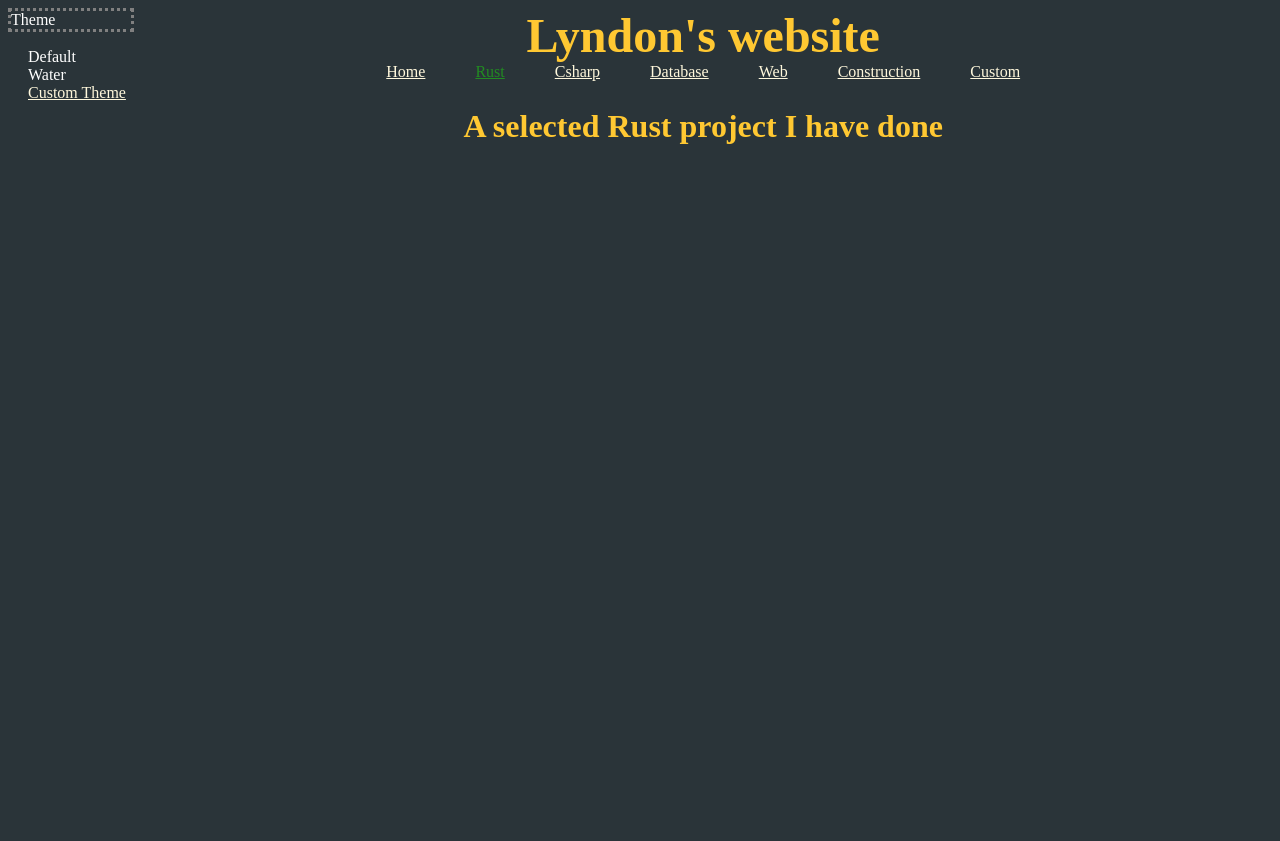
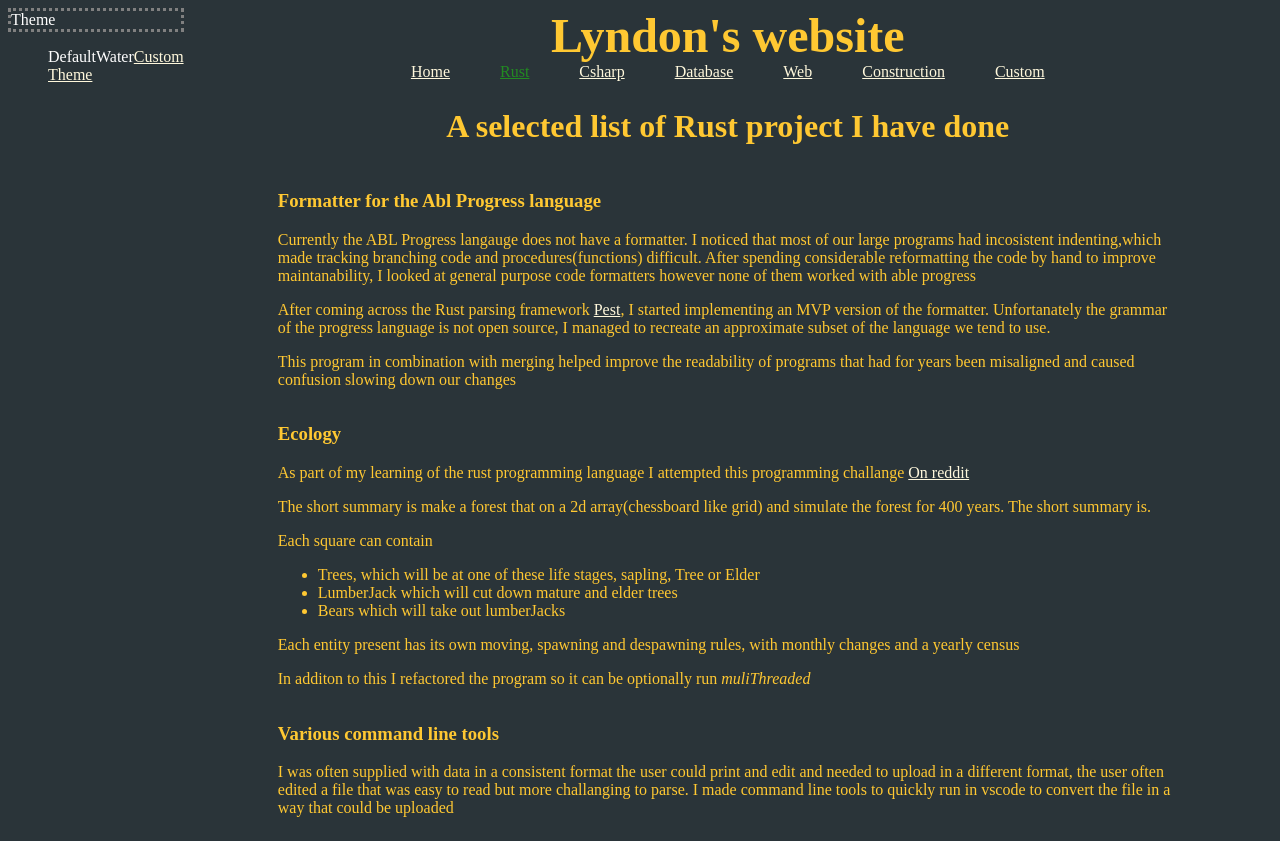
Before and after one commit to Lyndon-Mackay/lyndon-mackay.github.io, a Vue app: page /rust in a window 1280 px wide. Both pictures are taken after a click on the element "Theme". Before the commit the page ends 800 px from the top, so only its background shows below. Built offline with nearby package versions, Linux system fonts and the light colour scheme.

Commit message:
Content for rust and web

```diff
--- a/src/App.vue
+++ b/src/App.vue
@@ -87,11 +87,10 @@ resetRouterList();
 
 
 router.afterEach((to) => {
-  if(to.name == null){
+  if (to.name == null) {
     resetRouterList()
-  }
-  else{
-  resetRouterList(to.name.toString())
+  } else {
+    resetRouterList(to.name.toString())
   }
 });
 </script>
@@ -100,11 +99,12 @@ router.afterEach((to) => {
   <div id="themeDiv">
     <span id="theme" @click="toggleThemeDisplay" @mouseout="console.log('you left')">Theme</span>
     <ul v-show="themeListDisplay">
-      <li @click="setTheme('default')">Default</li>
-      <li v-for="theme in themes" :key="theme.name" :id="'route-' + theme.name" @click="setTheme(theme.name)">
+      <li class="themeListItem" @click="setTheme('default')">Default</li>
+      <li class="themeListItem" v-for="theme in themes" :key="theme.name" :id="'route-' + theme.name"
+        @click="setTheme(theme.name)">
         {{ theme.name }}
       </li>
-      <li>
+      <li class="themeListItem">
         <RouterLink :to="{ name: 'Custom' }">Custom Theme</RouterLink>
       </li>
     </ul>
--- a/src/assets/main.css
+++ b/src/assets/main.css
@@ -16,6 +16,8 @@ body {
   grid-area: main;
   display: flex;
   flex-direction: column;
+  justify-self: center;
+  max-width: 900px;
 }
 
 #theme {
@@ -33,6 +35,20 @@ body {
   display: flex;
   margin: auto;
 }
+
+
+.themeListItem {
+  color: white;
+  display: unset;
+}
+
+.themeList {
+
+  padding-left: 20px;
+  display: inline-grid;
+
+}
+
 
 nav {
   color: #b82601;
@@ -61,16 +77,22 @@ h2 {
   color: #ffc832;
 }
 
+h3,
+h4,
+h5,
+p,
+label,
+ul,
+li {
+  color: #ffc832
+}
+
 main {
   display: flex;
   flex-direction: column;
   align-self: center;
 }
 
-p,
-label {
-  color: #ffc832;
-}
 
 .router-link-active {
   color: forestgreen;
@@ -78,16 +100,6 @@ label {
 
 span {
   color: white;
-}
-
-li {
-  color: white;
-  display: unset;
-}
-
-ul {
-  padding-left: 20px;
-  display: inline-grid;
 }
 
 @media (max-width: 800px) {
--- a/src/stores/themeStore.ts
+++ b/src/stores/themeStore.ts
@@ -2,7 +2,7 @@ import { defineStore } from "pinia";
 import { ref, type Ref, type StyleValue } from "vue";
 
 export const themeStore = defineStore("theme", () => {
-  const textElements = ["h1", "h2", "h3", "h4", "h5", "p", "span", "label"];
+  const textElements = ["h1", "h2", "h3", "h4", "h5", "label", "li", "p", "span"];
   const themeIndex = ref(-1);
 
   interface Theme {
--- a/src/views/RustView.vue
+++ b/src/views/RustView.vue
@@ -3,5 +3,58 @@ import { elementColour } from "../themes/index";
 </script>
 
 <template>
-  <h2 :style="elementColour('h2')">A selected Rust project I have done</h2>
+  <h2 :style="elementColour('h2')">A selected list of Rust project I have done</h2>
+  <article>
+
+    <h3 :style="elementColour('h3')">Formatter for the Abl Progress language</h3>
+    <p :style="elementColour('p')"> Currently the ABL Progress langauge does not have a formatter.
+      I noticed that most of our large programs had incosistent indenting,which made tracking branching code and
+      procedures(functions) difficult.
+      After spending considerable reformatting the code by hand to improve maintanability, I looked at general purpose
+      code formatters however none of them worked with able progress</p>
+
+    <p>
+      After coming across the Rust parsing framework <a href="https://pest.rs/"> Pest</a>, I started implementing an MVP
+      version of the formatter.
+      Unfortanately the grammar of the progress language is not open source, I managed to recreate an approximate subset
+      of the language we tend to use.
+    </p>
+    <p>
+      This program in combination with merging helped improve the readability of programs that had for years been
+      misaligned and caused confusion slowing down our changes
+    </p>
+  </article>
+
+  <article>
+    <h3 :style="elementColour('h3')">Ecology</h3>
+    <p :style="elementColour('p')">As part of my learning of the rust programming language I attempted this programming
+      challange <a
+        href="https://www.reddit.com/r/dailyprogrammer/comments/27h53e/662014_challenge_165_hard_simulated_ecology_the/">On
+        reddit</a>
+    </p>
+    <p :style="elementColour('p')"> The short summary is make a forest that on a 2d array(chessboard like grid) and
+      simulate the forest for 400
+      years.
+      The short summary is.
+    </p>
+    <p :style="elementColour('p')">Each square can contain</p>
+    <ul>
+      <li :style="elementColour('li')">Trees, which will be at one of these life stages, sapling, Tree or Elder</li>
+      <li :style="elementColour('li')">LumberJack which will cut down mature and elder trees </li>
+      <li :style="elementColour('li')">Bears which will take out lumberJacks</li>
+    </ul>
+    <p :style="elementColour('p')">Each entity present has its own moving, spawning and despawning rules, with monthly
+      changes and a yearly census
+    </p>
+    <p :style="elementColour('p')">In additon to this I refactored the program so it can be optionally run
+      <em>muliThreaded</em>
+    </p>
+  </article>
+
+  <article>
+    <h3 :style="elementColour('h3')">Various command line tools</h3>
+    <p> I was often supplied with data in a consistent format the user could print and edit and needed to upload
+      in a different format, the user often edited a file that was easy to read but more challanging to parse.
+      I made command line tools to quickly run in vscode to convert the file in a way that could be uploaded </p>
+  </article>
 </template>
--- a/src/views/WebdevelopmentView.vue
+++ b/src/views/WebdevelopmentView.vue
@@ -4,6 +4,45 @@ import { elementColour } from "../themes/index";
 
 <template>
   <h2 :style="elementColour('h2')">
-    Some web development including this website
+    Web Development
   </h2>
+  <article>
+    <h3 :style="elementColour('h3')">This website is written using VueJs</h3>
+    <p :style="elementColour('p')">As part of diversifying my skillset I learnt the vue framework,
+      I have created this website as a playground for trying out various Vue and other web development practices
+
+    </p>
+    <p :style="elementColour('p')">Some Vue concepts this website uses</p>
+    <ul>
+      <li :style="elementColour('li')">List rendering</li>
+      <li :style="elementColour('li')">Binding styles</li>
+      <li :style="elementColour('li')">Routing </li>
+      <li :style="elementColour('li')">State management with the user themes being saved, with Pinia</li>
+      <li :style="elementColour('li')">Event handling</li>
+      <li :style="elementColour('li')">Input bindings</li>
+    </ul>
+    <h4 :style="elementColour('h4')">CSS</h4>
+    <p>This website CSS is entirely done by me, the colour scheme was chosen by a section of the rust website </p>
+  </article>
+  <article>
+    <h3 :style="elementColour('h3')">Tauri app with Vue</h3>
+    <p :style="elementColour('p')">My first tutorial project with Vue was to create a fictional commerce store in Tauri.
+      This program features asynchronous loading of data along with state management keeping a shopping cart
+    </p>
+  </article>
+  <article>
+    <h3 :style="elementColour('h3')">Static site generator with Hugo</h3>
+    <p :style="elementColour('p')">My first job out of university I worked for the networking team transferring data
+      from a drupel site
+      to markdown.
+      The markdown data was used to along with a static site generator to be used with their new website
+    </p>
+  </article>
+
+  <article>
+    <h3 :style="elementColour('h3')"> University as part of my degree</h3>
+    <p :style="elementColour('p')">As part of my bachelor's thesis I transferred a network analytics app to the web.
+      additionally I have done various web assignments interacting with database using ajax along with serverside
+      programming</p>
+  </article>
 </template>
```
Also changed, not shown: 16 other files (tests, documents, lock files or other folders).
